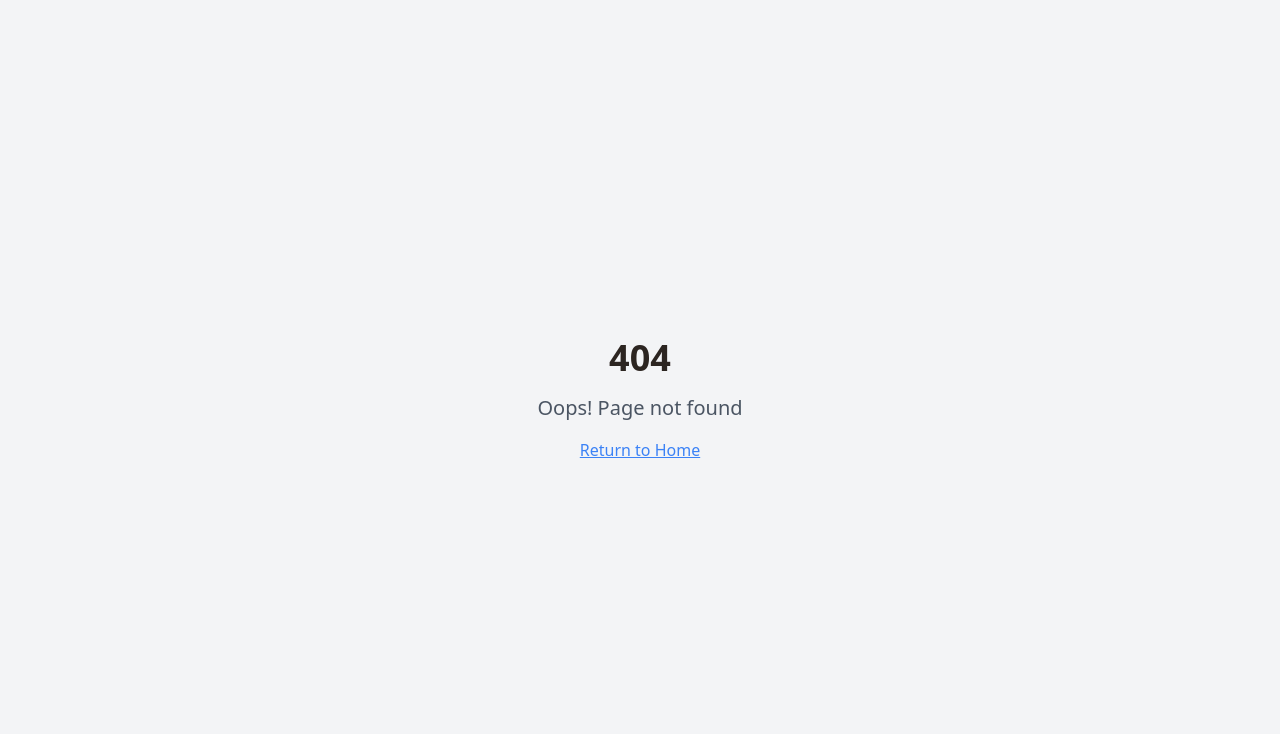
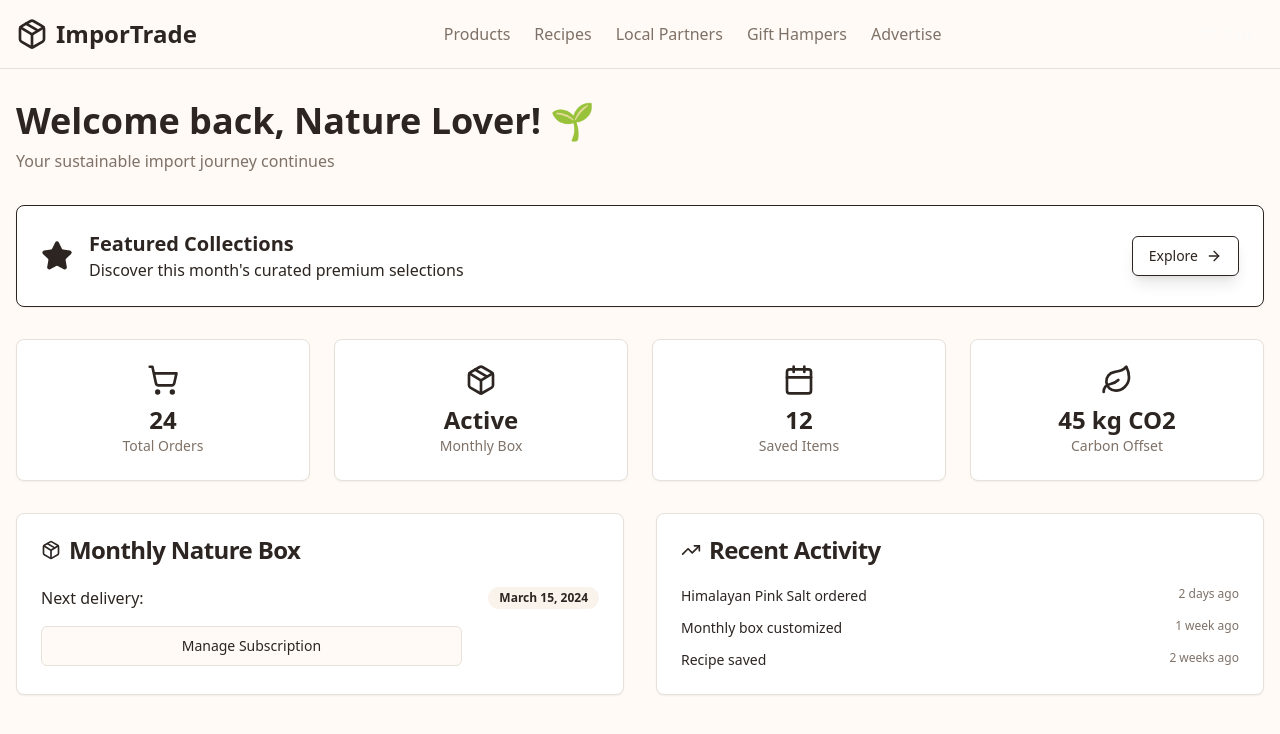
Before and after one commit to Viki-ltd/diet-do-way, a React (Vite) app: page /dashboard in a window 1280 px wide. Before the commit this address had no page. Shown: the top 734 px of the page. Built offline with nearby package versions, Linux system fonts and the light colour scheme.

Commit message:
Refine aesthetic and add pages
Update the application's aesthetic to be positive and nature-based. Add a login page, a customer dashboard, and a page for monthly recurring box orders. Ensure all images are present and correctly displayed.

```diff
--- a/src/App.tsx
+++ b/src/App.tsx
@@ -10,6 +10,8 @@ import RecipeDetail from "./pages/RecipeDetail";
 import LocalBusiness from "./pages/LocalBusiness";
 import Advertise from "./pages/Advertise";
 import Profile from "./pages/Profile";
+import Login from "./pages/Login";
+import Dashboard from "./pages/Dashboard";
 import GiftHampers from "./pages/GiftHampers";
 import NotFound from "./pages/NotFound";
 
@@ -28,6 +30,8 @@ const App = () => (
           <Route path="/recipes/:id" element={<RecipeDetail />} />
           <Route path="/local-business" element={<LocalBusiness />} />
           <Route path="/advertise" element={<Advertise />} />
+          <Route path="/login" element={<Login />} />
+          <Route path="/dashboard" element={<Dashboard />} />
           <Route path="/gift-hampers" element={<GiftHampers />} />
           <Route path="/profile" element={<Profile />} />
           <Route path="*" element={<NotFound />} />
--- a/src/index.css
+++ b/src/index.css
@@ -36,24 +36,21 @@ All colors MUST be HSL.
     --input: 32 20% 88%;
     --ring: 142 76% 36%;
 
-    /* ImporTrade theme colors */
-    --trade-blue: 210 100% 50%;
-    --trade-blue-light: 210 60% 85%;
-    --trade-gold: 45 90% 60%;
-    --trade-green: 142 76% 36%;
-    --cream: 32 50% 95%;
+    /* Nature-based ImporTrade theme */
+    --fresh-green: 142 70% 49%;
+    --fresh-green-light: 142 70% 95%;
+    --warm-orange: 30 100% 50%;
+    --cream: 45 29% 97%;
+    --earth-brown: 25 30% 35%;
+    --sage-green: 84 20% 50%;
+    --natural-beige: 40 20% 90%;
+    --forest-green: 120 50% 25%;
+    --sunshine-yellow: 48 100% 67%;
 
-    /* Luxury Theme Colors */
-    --luxury-gold: 43 96% 56%;
-    --luxury-gold-light: 43 74% 66%;
-    --luxury-navy: 221 39% 11%;
-    --luxury-cream: 43 40% 94%;
-    --luxury-dark: 222 84% 5%;
-
-    /* Custom Gradients */
-    --gradient-trade: linear-gradient(135deg, hsl(var(--trade-blue)), hsl(var(--trade-gold)));
-    --gradient-luxury: linear-gradient(135deg, hsl(var(--luxury-gold)), hsl(var(--luxury-navy)));
-    --gradient-luxury-subtle: linear-gradient(180deg, hsl(var(--luxury-cream)), hsl(var(--background)));
+    /* Nature Gradients */
+    --gradient-nature: linear-gradient(135deg, hsl(var(--fresh-green)), hsl(var(--sage-green)));
+    --gradient-earth: linear-gradient(180deg, hsl(var(--natural-beige)), hsl(var(--cream)));
+    --gradient-fresh: linear-gradient(135deg, hsl(var(--fresh-green)), hsl(var(--sunshine-yellow)));
 
     /* Shadows */
     --shadow-soft: 0 4px 20px -4px hsl(var(--trade-blue) / 0.1);
--- /dev/null
+++ b/src/pages/Dashboard.tsx
@@ -0,0 +1,116 @@
+import { Header } from "@/components/Header";
+import { Card, CardContent, CardHeader, CardTitle } from "@/components/ui/card";
+import { Button } from "@/components/ui/button";
+import { Badge } from "@/components/ui/badge";
+import { AdvertisingBanner } from "@/components/AdvertisingBanner";
+import { ShoppingCart, Package, Calendar, Leaf, TrendingUp } from "lucide-react";
+
+const Dashboard = () => {
+  const mockStats = {
+    totalOrders: 24,
+    monthlyBox: true,
+    savedItems: 12,
+    carbonOffset: "45 kg CO2"
+  };
+
+  return (
+    <div className="min-h-screen bg-gradient-earth">
+      <Header showFilters={false} onToggleFilters={() => {}} />
+
+      <div className="container mx-auto px-4 py-8">
+        <div className="mb-8">
+          <h1 className="text-4xl font-bold text-fresh-green mb-2">Welcome back, Nature Lover! 🌱</h1>
+          <p className="text-muted-foreground">Your sustainable import journey continues</p>
+        </div>
+
+        <AdvertisingBanner variant="featured" className="mb-8" />
+
+        {/* Stats Grid */}
+        <div className="grid grid-cols-1 md:grid-cols-4 gap-6 mb-8">
+          <Card className="border-fresh-green/20">
+            <CardContent className="p-6 text-center">
+              <ShoppingCart className="w-8 h-8 text-fresh-green mx-auto mb-2" />
+              <div className="text-2xl font-bold text-fresh-green">{mockStats.totalOrders}</div>
+              <div className="text-sm text-muted-foreground">Total Orders</div>
+            </CardContent>
+          </Card>
+
+          <Card className="border-fresh-green/20">
+            <CardContent className="p-6 text-center">
+              <Package className="w-8 h-8 text-sage-green mx-auto mb-2" />
+              <div className="text-2xl font-bold text-sage-green">Active</div>
+              <div className="text-sm text-muted-foreground">Monthly Box</div>
+            </CardContent>
+          </Card>
+
+          <Card className="border-fresh-green/20">
+            <CardContent className="p-6 text-center">
+              <Calendar className="w-8 h-8 text-warm-orange mx-auto mb-2" />
+              <div className="text-2xl font-bold text-warm-orange">{mockStats.savedItems}</div>
+              <div className="text-sm text-muted-foreground">Saved Items</div>
+            </CardContent>
+          </Card>
+
+          <Card className="border-fresh-green/20">
+            <CardContent className="p-6 text-center">
+              <Leaf className="w-8 h-8 text-forest-green mx-auto mb-2" />
+              <div className="text-2xl font-bold text-forest-green">{mockStats.carbonOffset}</div>
+              <div className="text-sm text-muted-foreground">Carbon Offset</div>
+            </CardContent>
+          </Card>
+        </div>
+
+        {/* Quick Actions */}
+        <div className="grid grid-cols-1 lg:grid-cols-2 gap-8">
+          <Card className="border-fresh-green/20">
+            <CardHeader>
+              <CardTitle className="flex items-center gap-2">
+                <Package className="w-5 h-5 text-fresh-green" />
+                Monthly Nature Box
+              </CardTitle>
+            </CardHeader>
+            <CardContent>
+              <div className="space-y-4">
+                <div className="flex justify-between items-center">
+                  <span>Next delivery:</span>
+                  <Badge variant="secondary">March 15, 2024</Badge>
+                </div>
+                <div className="flex gap-2">
+                  <Button variant="outline" className="flex-1">Manage Subscription</Button>
+                  <Button className="bg-gradient-fresh text-white">Customize Box</Button>
+                </div>
+              </div>
+            </CardContent>
+          </Card>
+
+          <Card className="border-fresh-green/20">
+            <CardHeader>
+              <CardTitle className="flex items-center gap-2">
+                <TrendingUp className="w-5 h-5 text-sage-green" />
+                Recent Activity
+              </CardTitle>
+            </CardHeader>
+            <CardContent>
+              <div className="space-y-3">
+                <div className="flex justify-between">
+                  <span className="text-sm">Himalayan Pink Salt ordered</span>
+                  <span className="text-xs text-muted-foreground">2 days ago</span>
+                </div>
+                <div className="flex justify-between">
+                  <span className="text-sm">Monthly box customized</span>
+                  <span className="text-xs text-muted-foreground">1 week ago</span>
+                </div>
+                <div className="flex justify-between">
+                  <span className="text-sm">Recipe saved</span>
+                  <span className="text-xs text-muted-foreground">2 weeks ago</span>
+                </div>
+              </div>
+            </CardContent>
+          </Card>
+        </div>
+      </div>
+    </div>
+  );
+};
+
+export default Dashboard;
--- /dev/null
+++ b/src/pages/Login.tsx
@@ -0,0 +1,131 @@
+import { useState } from "react";
+import { useNavigate } from "react-router-dom";
+import { Card, CardContent, CardHeader, CardTitle } from "@/components/ui/card";
+import { Button } from "@/components/ui/button";
+import { Input } from "@/components/ui/input";
+import { Label } from "@/components/ui/label";
+import { Tabs, TabsContent, TabsList, TabsTrigger } from "@/components/ui/tabs";
+import { useToast } from "@/hooks/use-toast";
+import { Leaf, ShoppingCart, Users } from "lucide-react";
+
+const Login = () => {
+  const [email, setEmail] = useState("");
+  const [password, setPassword] = useState("");
+  const [name, setName] = useState("");
+  const navigate = useNavigate();
+  const { toast } = useToast();
+
+  const handleLogin = (e: React.FormEvent) => {
+    e.preventDefault();
+    toast({
+      title: "Welcome back! 🌱",
+      description: "Successfully logged into Importrade",
+    });
+    navigate("/dashboard");
+  };
+
+  const handleSignup = (e: React.FormEvent) => {
+    e.preventDefault();
+    toast({
+      title: "Account created! 🌿",
+      description: "Welcome to the Importrade community",
+    });
+    navigate("/dashboard");
+  };
+
+  return (
+    <div className="min-h-screen bg-gradient-earth flex items-center justify-center p-4">
+      <Card className="w-full max-w-md border-fresh-green/20 shadow-lg">
+        <CardHeader className="text-center">
+          <div className="flex items-center justify-center gap-3 mb-4">
+            <Leaf className="w-8 h-8 text-fresh-green" />
+            <CardTitle className="text-3xl font-bold text-fresh-green">Importrade</CardTitle>
+            <Leaf className="w-8 h-8 text-fresh-green" />
+          </div>
+          <p className="text-muted-foreground">Connect with nature's finest imports</p>
+        </CardHeader>
+
+        <CardContent>
+          <Tabs defaultValue="login" className="w-full">
+            <TabsList className="grid w-full grid-cols-2">
+              <TabsTrigger value="login">Login</TabsTrigger>
+              <TabsTrigger value="signup">Sign Up</TabsTrigger>
+            </TabsList>
+
+            <TabsContent value="login">
+              <form onSubmit={handleLogin} className="space-y-4">
+                <div>
+                  <Label htmlFor="email">Email</Label>
+                  <Input
+                    id="email"
+                    type="email"
+                    value={email}
+                    onChange={(e) => setEmail(e.target.value)}
+                    placeholder="your@email.com"
+                    required
+                  />
+                </div>
+                <div>
+                  <Label htmlFor="password">Password</Label>
+                  <Input
+                    id="password"
+                    type="password"
+                    value={password}
+                    onChange={(e) => setPassword(e.target.value)}
+                    placeholder="••••••••"
+                    required
+                  />
+                </div>
+                <Button type="submit" className="w-full bg-gradient-fresh text-white">
+                  Sign In
+                </Button>
+              </form>
+            </TabsContent>
+
+            <TabsContent value="signup">
+              <form onSubmit={handleSignup} className="space-y-4">
+                <div>
+                  <Label htmlFor="signup-name">Full Name</Label>
+                  <Input
+                    id="signup-name"
+                    value={name}
+                    onChange={(e) => setName(e.target.value)}
+                    placeholder="Your name"
+                    required
+                  />
+                </div>
+                <div>
+                  <Label htmlFor="signup-email">Email</Label>
+                  <Input
+                    id="signup-email"
+                    type="email"
+                    value={email}
+                    onChange={(e) => setEmail(e.target.value)}
+                    placeholder="your@email.com"
+                    required
+                  />
+                </div>
+                <div>
+                  <Label htmlFor="signup-password">Password</Label>
+                  <Input
+                    id="signup-password"
+                    type="password"
+                    value={password}
+                    onChange={(e) => setPassword(e.target.value)}
+                    placeholder="••••••••"
+                    required
+                  />
+                </div>
+                <Button type="submit" className="w-full bg-gradient-nature text-white">
+                  Create Account
+                </Button>
+              </form>
+            </TabsContent>
+          </Tabs>
+        </CardContent>
+      </Card>
+    </div>
+  );
+};
+
+export default Login;
```
